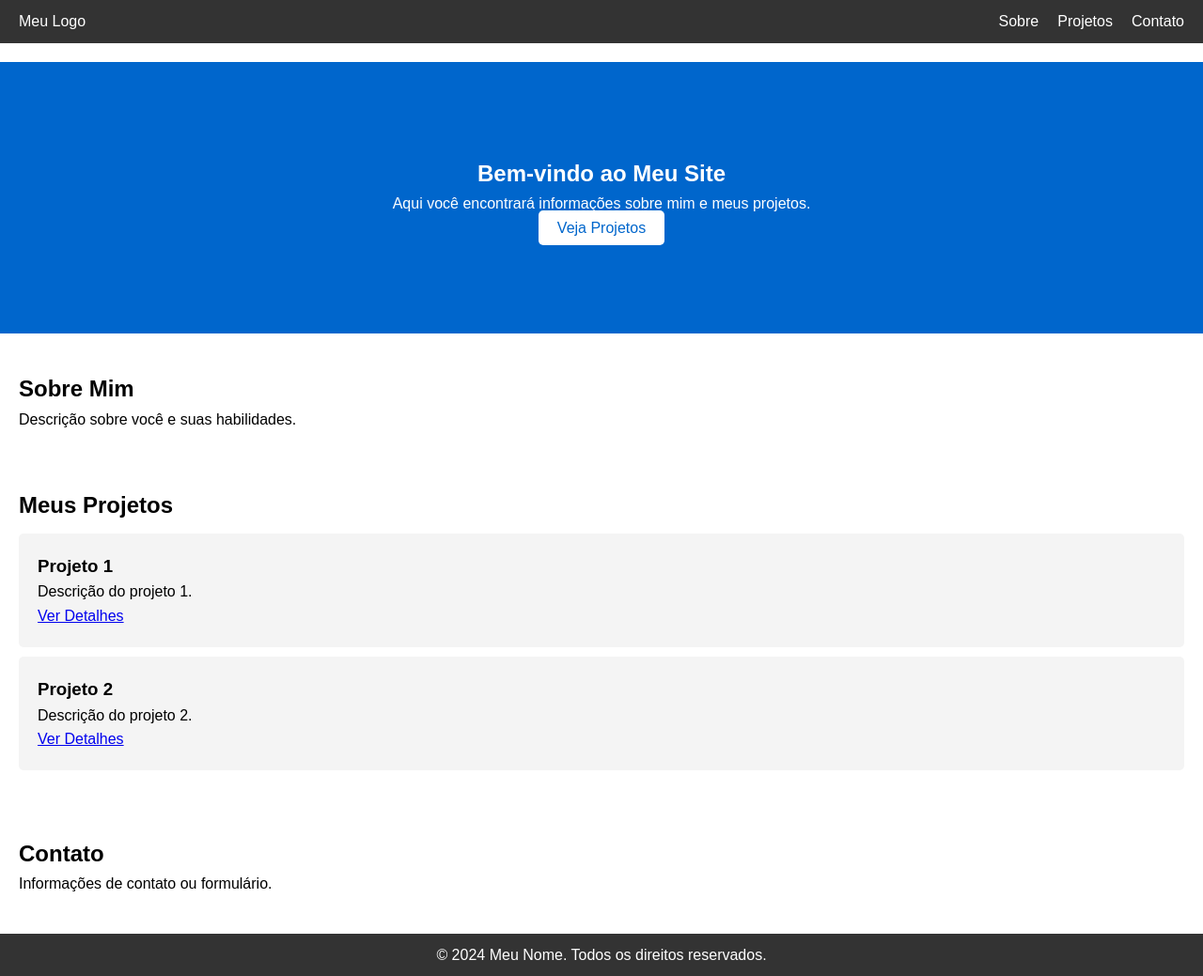
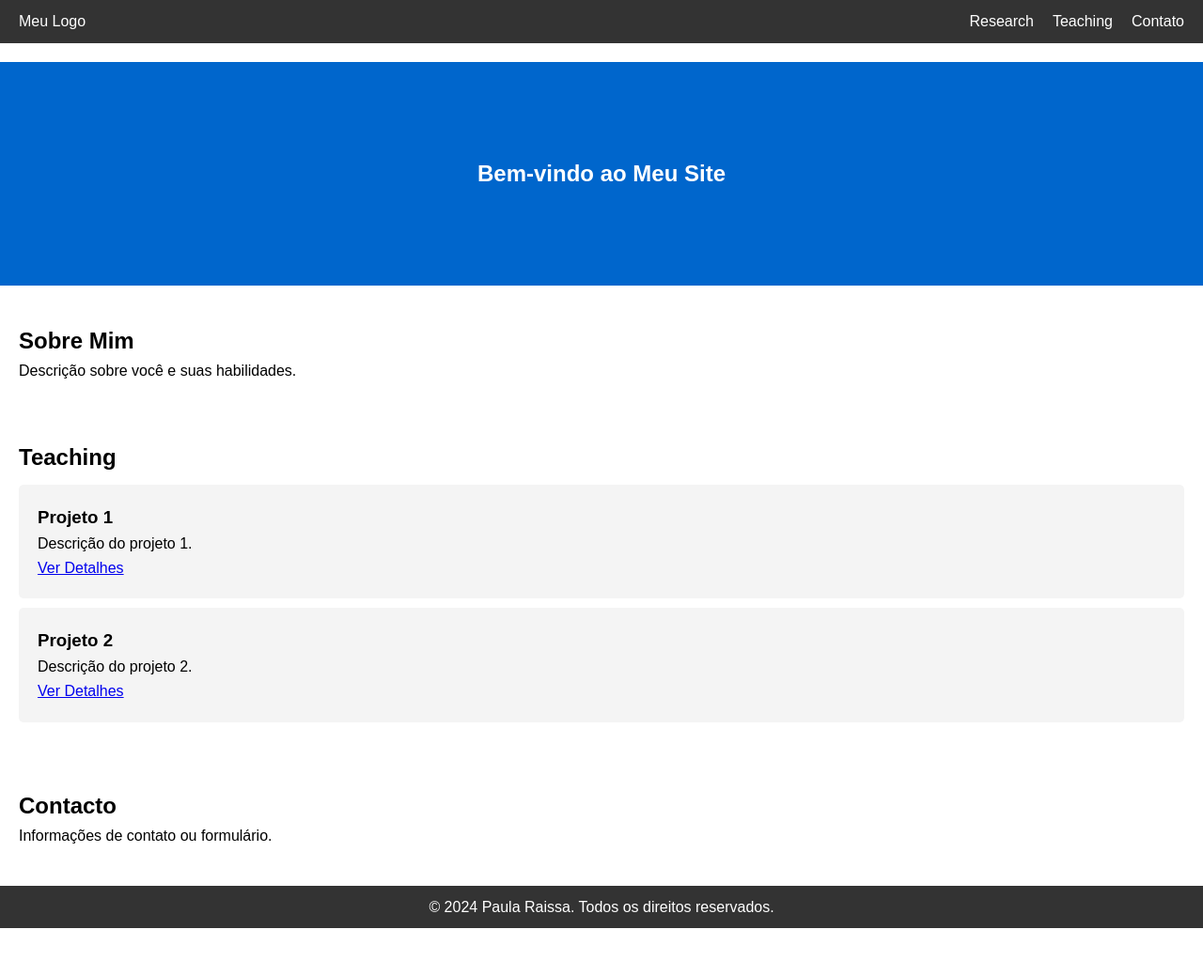
Before and after one commit to paularaissa/paularaissa.github.io, a plain HTML site: page index.html in a window 1280 px wide. Shown: the whole page at 94% size. After the commit the page ends 988 px from the top, so only its background shows below. Drawn offline with Linux system fonts and the light colour scheme.

```diff
--- a/index.html
+++ b/index.html
@@ -11,8 +11,9 @@
         <nav>
             <div class="logo">Meu Logo</div>
             <ul class="nav-links">
-                <li><a href="#sobre">Sobre</a></li>
-                <li><a href="#projetos">Projetos</a></li>
+                <!-- <li><a href="#sobre">Sobre</a></li> -->
+                <li><a href="#research">Research</a></li>
+                <li><a href="#teaching">Teaching</a></li>
                 <li><a href="#contato">Contato</a></li>
             </ul>
         </nav>
@@ -20,8 +21,8 @@
 
     <section class="hero">
         <h1>Bem-vindo ao Meu Site</h1>
-        <p>Aqui você encontrará informações sobre mim e meus projetos.</p>
-        <a href="#projetos" class="btn">Veja Projetos</a>
+        <!-- <p>Aqui você encontrará informações sobre mim e meus projetos.</p>
+        <a href="#projetos" class="btn">Veja Projetos</a> -->
     </section>
 
     <section id="sobre">
@@ -29,8 +30,8 @@
         <p>Descrição sobre você e suas habilidades.</p>
     </section>
 
-    <section id="projetos">
-        <h2>Meus Projetos</h2>
+    <section id="teaching">
+        <h2>Teaching</h2>
         <div class="project">
             <h3>Projeto 1</h3>
             <p>Descrição do projeto 1.</p>
@@ -44,12 +45,12 @@
     </section>
 
     <section id="contato">
-        <h2>Contato</h2>
+        <h2>Contacto</h2>
         <p>Informações de contato ou formulário.</p>
     </section>
 
     <footer>
-        <p>&copy; 2024 Meu Nome. Todos os direitos reservados.</p>
+        <p>&copy; 2024 Paula Raissa. Todos os direitos reservados.</p>
     </footer>
 </body>
 </html>
```
